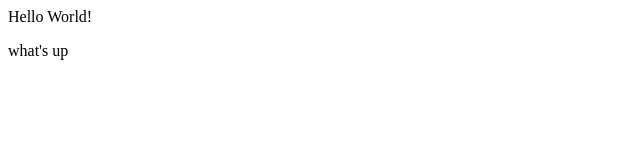
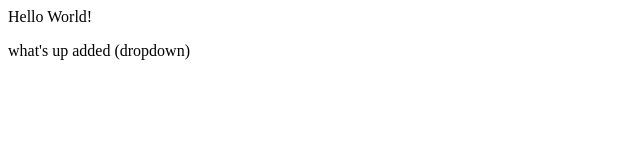
Before and after one commit to kshitijkayal/localrepo, a plain HTML site: page index.html in a window 1280 px wide. Shown: the whole page, without its empty margins (0-640 px from the left). Drawn offline with Linux system fonts and the light colour scheme.

Commit message:
added dropdown

```diff
--- a/index.html
+++ b/index.html
@@ -1,2 +1,2 @@
 <p> Hello World!</p>
-<p> what's up </p>
+<p> what's up added (dropdown)</p>
```
